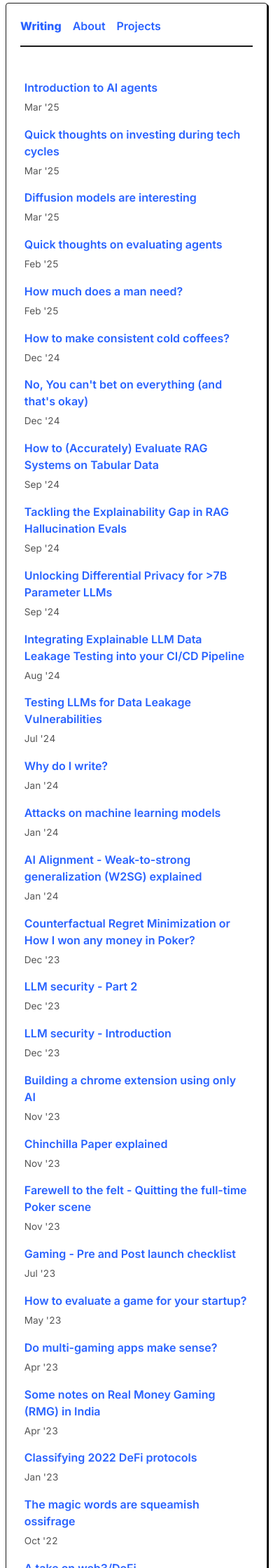
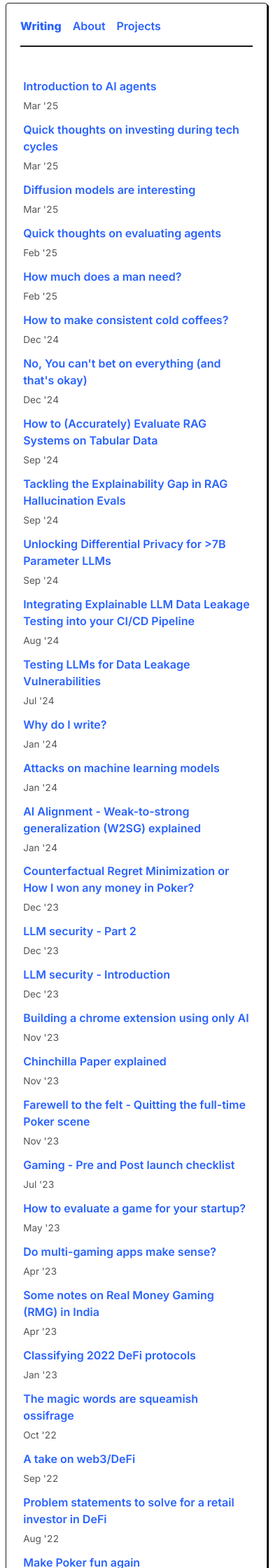
Before and after one commit to r-nikhil/r-nikhil.github.io, a Jekyll site: the page built from index.html, in a window 390 px wide. Shown: the top 2240 px of the page at 70% size. Built offline with Jekyll 4.4.1, drawn with Linux system fonts in a browser that asks for light colours.

```diff
--- a/_sass/_main.scss
+++ b/_sass/_main.scss
@@ -228,8 +228,8 @@ strong, b {
 
 @media screen and (max-width: 45rem) {
 	.posts li {
-		padding: 0.3rem;
-		margin-bottom: 0.3rem;
+		padding: 0.2rem;
+		margin-bottom: 0.2rem;
 	}
 
 	.posts li time {
```
